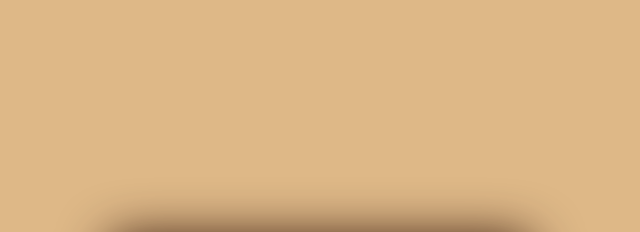
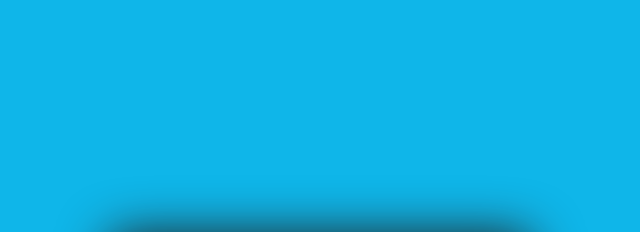
Before and after one commit to shaheer9023/Learn_Typescript, a website: page 00)PROJECTS/02) Digital watch/index.html in a window 1280 px wide. Shown: the part 74-306 px from the top of the page, without its empty margins (320-960 px from the left). Drawn offline with Linux system fonts and the light colour scheme.

Commit message:
typescript

```diff
--- a/00)PROJECTS/02) Digital watch/styles.css
+++ b/00)PROJECTS/02) Digital watch/styles.css
@@ -2,11 +2,11 @@
     margin: 0;
     padding: 0;
     box-sizing: border-box;
-    font-family: poppins,sans-serif;
+    font-family: cursive;
 }
 body{
     min-height: 100vh;
-    background-color: burlywood;
+    background-color: rgb(15, 182, 233);
 }
 
 body,.time,.leftside,.rightside{
```
